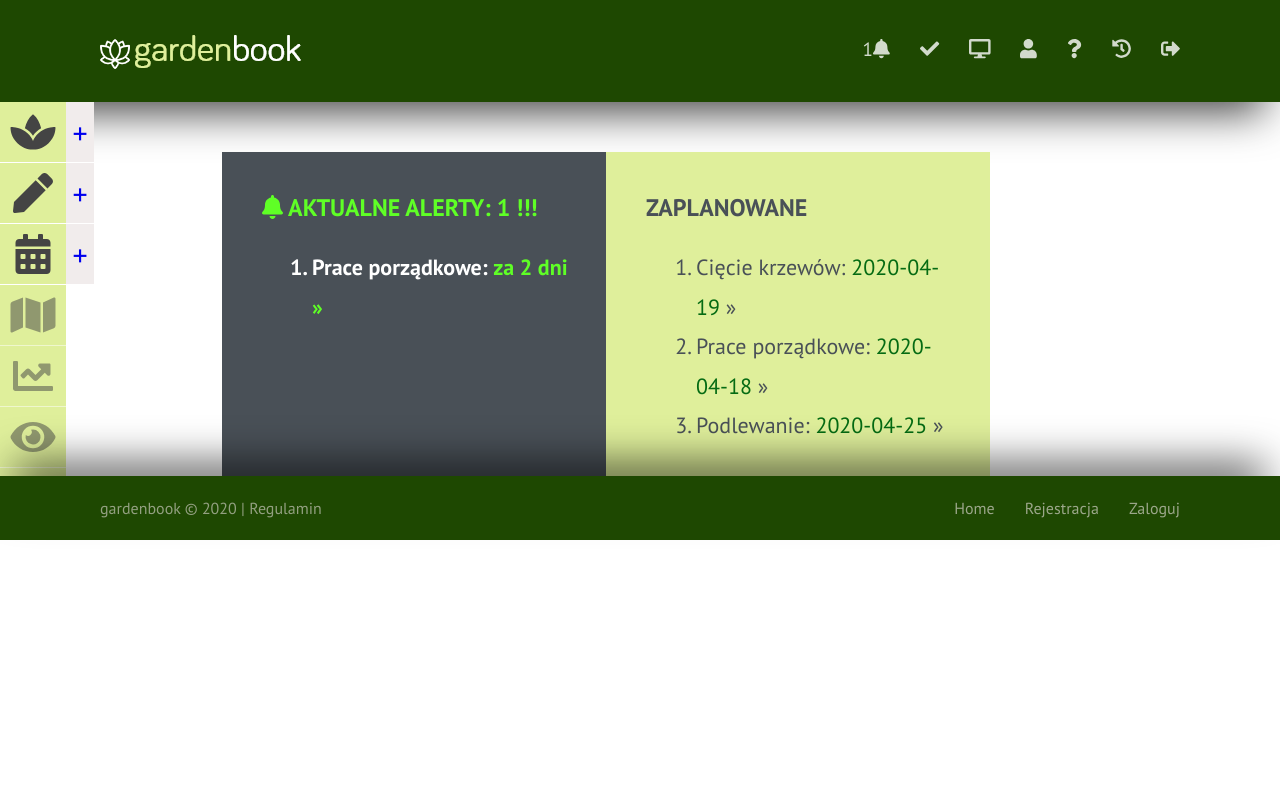
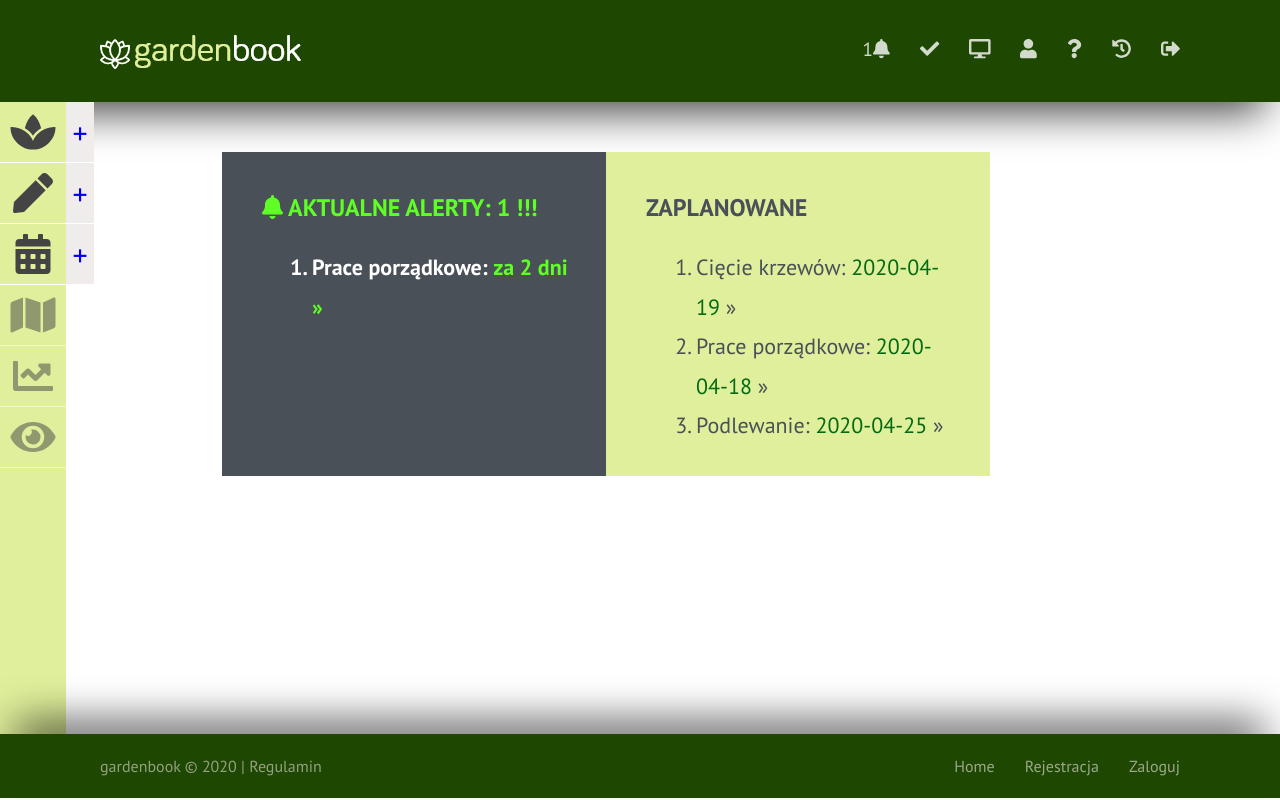
Before and after one commit to hajczek/gardenbook, a React (Create React App) app: page / in a window 1280 px wide. Built offline with nearby package versions, Linux system fonts and the light colour scheme.

Commit message:
Added height for left first menu

```diff
--- a/src/assets/styles/_scss/_leftMenuUser.scss
+++ b/src/assets/styles/_scss/_leftMenuUser.scss
@@ -6,6 +6,7 @@
   #left-menu-first {
     width: 66px;
     background-color: $limone-color;
+    height: calc(100vh - 168px);
 
     .menuLeftBtn {
       display: flex;
--- a/src/assets/styles/_scss/_userSection.scss
+++ b/src/assets/styles/_scss/_userSection.scss
@@ -4,7 +4,8 @@
   .contentUser {
     display: flex;
     width: 80vw;
-    padding: 50px 10vw 0;
+    height: 100%;
+    padding: 50px 10vw;
 
     #alerts {
       width: 50%;
```
Also changed, not shown: css/App.min.css.
